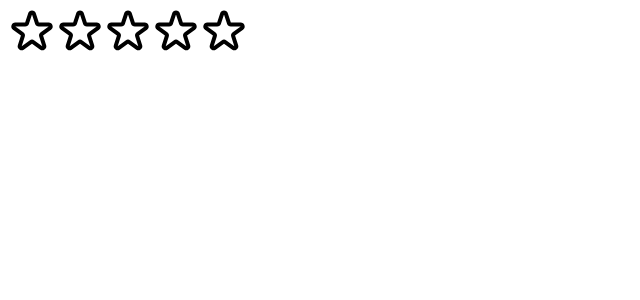
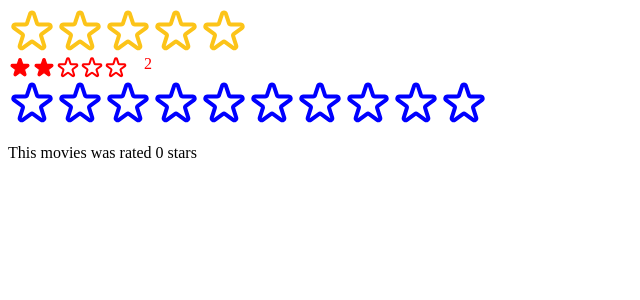
Before and after one commit to aichadahlgren/07.usepopcorn, a React (Create React App) app: page / in a window 1280 px wide. Shown: the top 300 px of the page, without its empty margins (0-640 px from the left). Built offline with nearby package versions, Linux system fonts and the light colour scheme.

Commit message:
starating done

```diff
--- a/src/StarRating.js
+++ b/src/StarRating.js
@@ -1,4 +1,5 @@
 import { useState } from 'react';
+import PropTypes from 'prop-types';
 
 const containerStyle = {
   display: 'flex',
@@ -10,57 +11,87 @@
   display: 'flex',
 };
 
-const textStyle = {
-  lineHeight: '1',
-  margin: '0',
+StarRating.propTypes = {
+  maxRating: PropTypes.number,
+  defaultRating: PropTypes.number,
+  color: PropTypes.string,
+  size: PropTypes.number,
+  messages: PropTypes.array,
+  className: PropTypes.string,
+  onSetRating: PropTypes.func,
 };
 
-export default function StarRating({ maxRating = 5 }) {
-  const [rating, setRating] = useState(0);
-  const [tempRating, setTemprating] = useState(0);
+export default function StarRating({
+  maxRating = 5,
+  color = '#fcc419',
+  size = 48,
+  className = '',
+  messages = [],
+  defaultRating = 0,
+  onSetRating,
+}) {
+  const [rating, setRating] = useState(defaultRating); //states
+  const [tempRating, setTempRating] = useState(0);
 
   function handleRating(rating) {
     setRating(rating);
-  }
+    onSetRating(rating);
+  } //This function updates the rating state to the value passed in when a user clicks on a star. It sets the rating based on the star the user clicks on.
+
+  const textStyle = {
+    lineHeight: '1',
+    margin: '0',
+    color,
+    fontSize: `${size / 1.5}px`,
+  };
 
   return (
-    <div style={containerStyle}>
+    <div style={containerStyle} className={className}>
       <div style={starContainerStyle}>
         {Array.from({ length: maxRating }, (_, i) => (
           <Star
             key={i}
+            full={tempRating ? tempRating >= i + 1 : rating >= i + 1}
             onRate={() => handleRating(i + 1)}
-            full={rating >= i + 1}
+            onHoverIn={() => setTempRating(i + 1)}
+            onHoverOut={() => setTempRating(0)}
+            color={color}
+            size={size}
+            // props an events
           />
         ))}
       </div>
-      <p style={textStyle}>{rating || ''}</p>
+      <p style={textStyle}>
+        {messages.length === maxRating
+          ? messages[tempRating ? tempRating - 1 : rating - 1] //if there is temprating(?), then use temprating -1, if not use rating -1.
+          : tempRating || rating || ''}
+      </p>
     </div>
   );
 }
 
-const starStyle = {
-  width: '48px',
-  height: '48px',
-  display: 'block',
-  cursor: 'pointer',
-};
+function Star({ onRate, full, onHoverIn, onHoverOut, color, size }) {
+  const starStyle = {
+    width: `${size}px`,
+    height: `${size}px`,
+    display: 'block',
+    cursor: 'pointer',
+  };
 
-function Star({ onRate, full }) {
   return (
     <span
       role="button"
       style={starStyle}
       onClick={onRate}
-      onMouseEnter={() => console.log('Enter')}
-      onMouseLeave={() => console.log('Leave')}
+      onMouseEnter={onHoverIn}
+      onMouseLeave={onHoverOut}
     >
       {full ? (
         <svg
           xmlns="http://www.w3.org/2000/svg"
           viewBox="0 0 20 20"
-          fill="#000"
-          stroke="#000"
+          fill={color}
+          stroke={color}
         >
           <path d="M9.049 2.927c.3-.921 1.603-.921 1.902 0l1.07 3.292a1 1 0 00.95.69h3.462c.969 0 1.371 1.24.588 1.81l-2.8 2.034a1 1 0 00-.364 1.118l1.07 3.292c.3.921-.755 1.688-1.54 1.118l-2.8-2.034a1 1 0 00-1.175 0l-2.8 2.034c-.784.57-1.838-.197-1.539-1.118l1.07-3.292a1 1 0 00-.364-1.118L2.98 8.72c-.783-.57-.38-1.81.588-1.81h3.461a1 1 0 00.951-.69l1.07-3.292z" />
         </svg>
@@ -69,7 +100,7 @@
           xmlns="http://www.w3.org/2000/svg"
           fill="none"
           viewBox="0 0 24 24"
-          stroke="#000"
+          stroke={color}
         >
           <path
             strokeLinecap="round"
--- a/src/index.js
+++ b/src/index.js
@@ -1,14 +1,32 @@
-import React from 'react';
+import React, { useState } from 'react';
 import ReactDOM from 'react-dom/client';
 /* import './index.css';
 import App from './App';
 // import reportWebVitals from './reportWebVitals'; */
 import StarRating from './StarRating';
 
+function Test() {
+  const [movieRating, setMovieRating] = useState(0);
+
+  return (
+    <div>
+      <StarRating color="blue" maxRating={10} onSetRating={setMovieRating} />
+      <p>This movies was rated {movieRating} stars</p>
+    </div>
+  );
+}
+
 const root = ReactDOM.createRoot(document.getElementById('root'));
 root.render(
   <React.StrictMode>
     {/* <App /> */}
-    <StarRating maxRating={5} />
+    <StarRating
+      maxRating={5}
+      messages={['Terrible', 'Bad', 'Okay', 'Good', 'Amazing']}
+    />
+    <StarRating size={24} color="red" className="test" defaultRating={2} />
+    {/*  //component */}
+
+    <Test />
   </React.StrictMode>
 );
```
Also changed, not shown: 1 other file (tests, documents, lock files or other folders).
